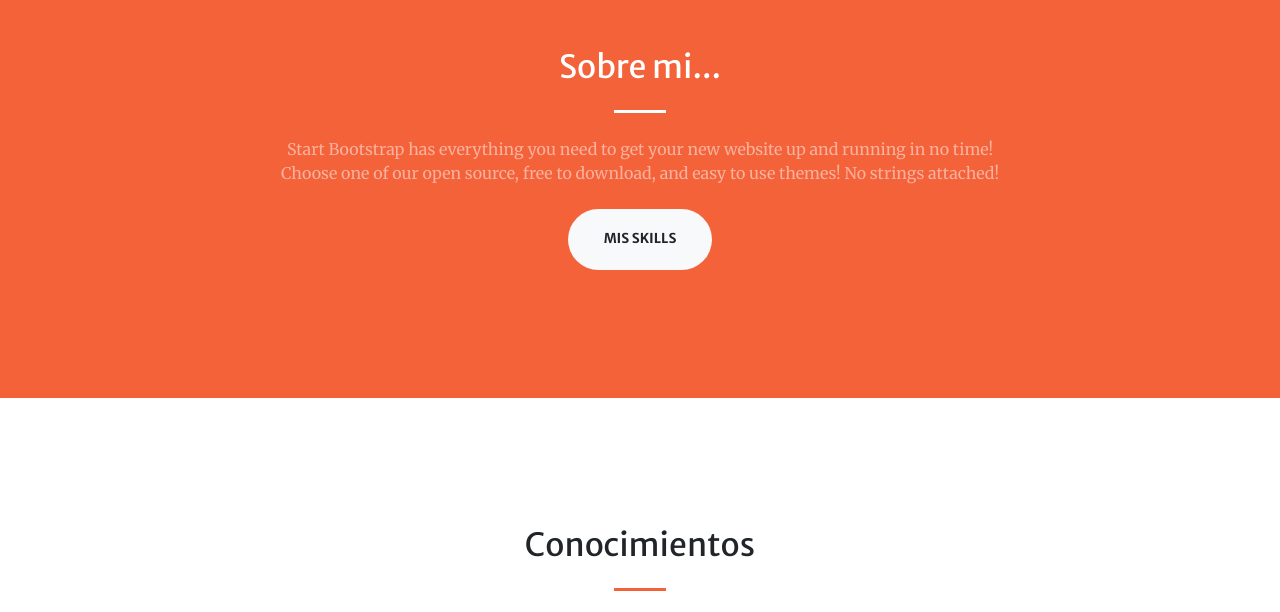
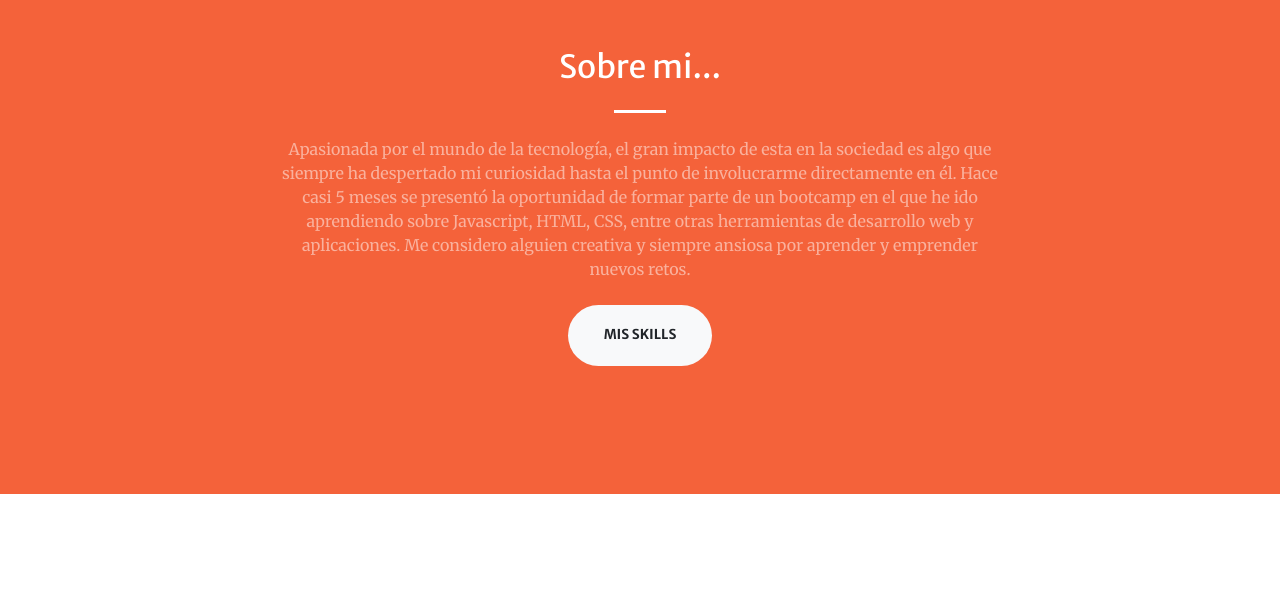
Before and after one commit to AthalaAB/Portafolio-dev-Athala, a website with bundled scripts: page index.html in a window 1280 px wide. Shown: the part 880-1492 px from the top of the page. Built offline with nearby package versions, Linux system fonts and the light colour scheme.

Commit message:
Cambios HTML: Descripción

```diff
--- a/index.html
+++ b/index.html
@@ -78,7 +78,9 @@
         <div class="col-lg-8 text-center">
           <h2 class="text-white mt-0">Sobre mi...</h2>
           <hr class="divider light my-4">
-          <p class="text-white-50 mb-4">Start Bootstrap has everything you need to get your new website up and running in no time! Choose one of our open source, free to download, and easy to use themes! No strings attached!</p>
+          <p class="text-white-50 mb-4">Apasionada por el mundo de la tecnología, el gran impacto de esta en la sociedad es algo que siempre ha despertado mi curiosidad hasta el punto de involucrarme directamente en él. Hace casi 5 meses se presentó la oportunidad de formar parte de un bootcamp en el que he ido aprendiendo sobre Javascript, HTML, CSS, entre otras herramientas de desarrollo web y aplicaciones.
+
+            Me considero alguien creativa y siempre ansiosa por aprender y emprender nuevos retos.</p>
           <a class="btn btn-light btn-xl js-scroll-trigger" href="#services">Mis Skills</a>
         </div>
       </div>
```
